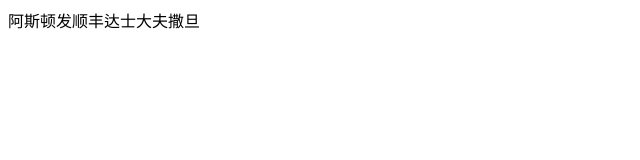
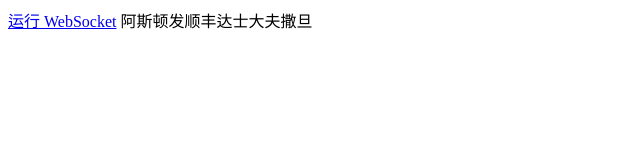
Before and after one commit to OctoberSouth/octobersouth.github.io, a plain HTML site: page index.html in a window 1280 px wide. Shown: the whole page, without its empty margins (0-640 px from the left). Drawn offline with Linux system fonts and the light colour scheme.

Commit message:
Update index.html

```diff
--- a/index.html
+++ b/index.html
@@ -49,7 +49,7 @@
 <body>
 
 <div id="sse">
-    <!--<a href="javascript:WebSocketTest()">运行 WebSocket</a>-->
+    <a href="javascript:WebSocketTest()">运行 WebSocket</a>
 	阿斯顿发顺丰达士大夫撒旦
 </div>
 
```
